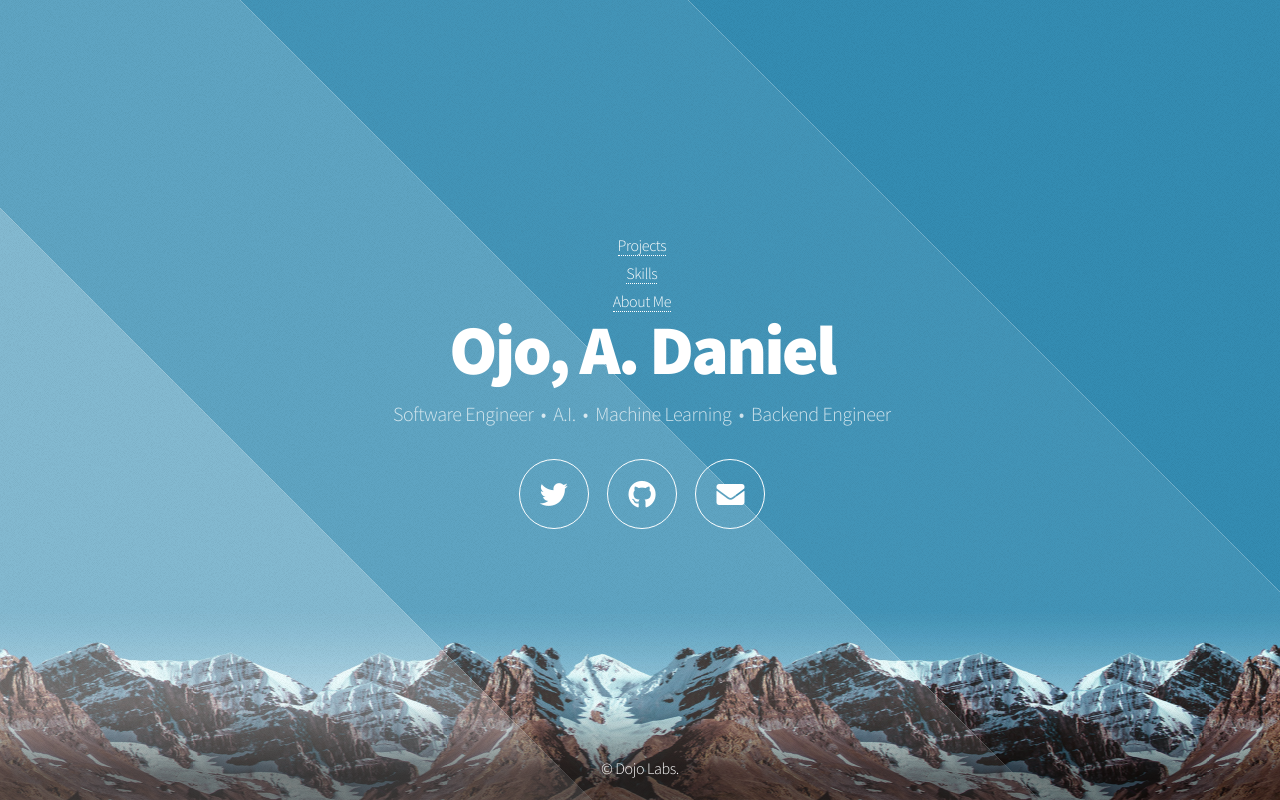
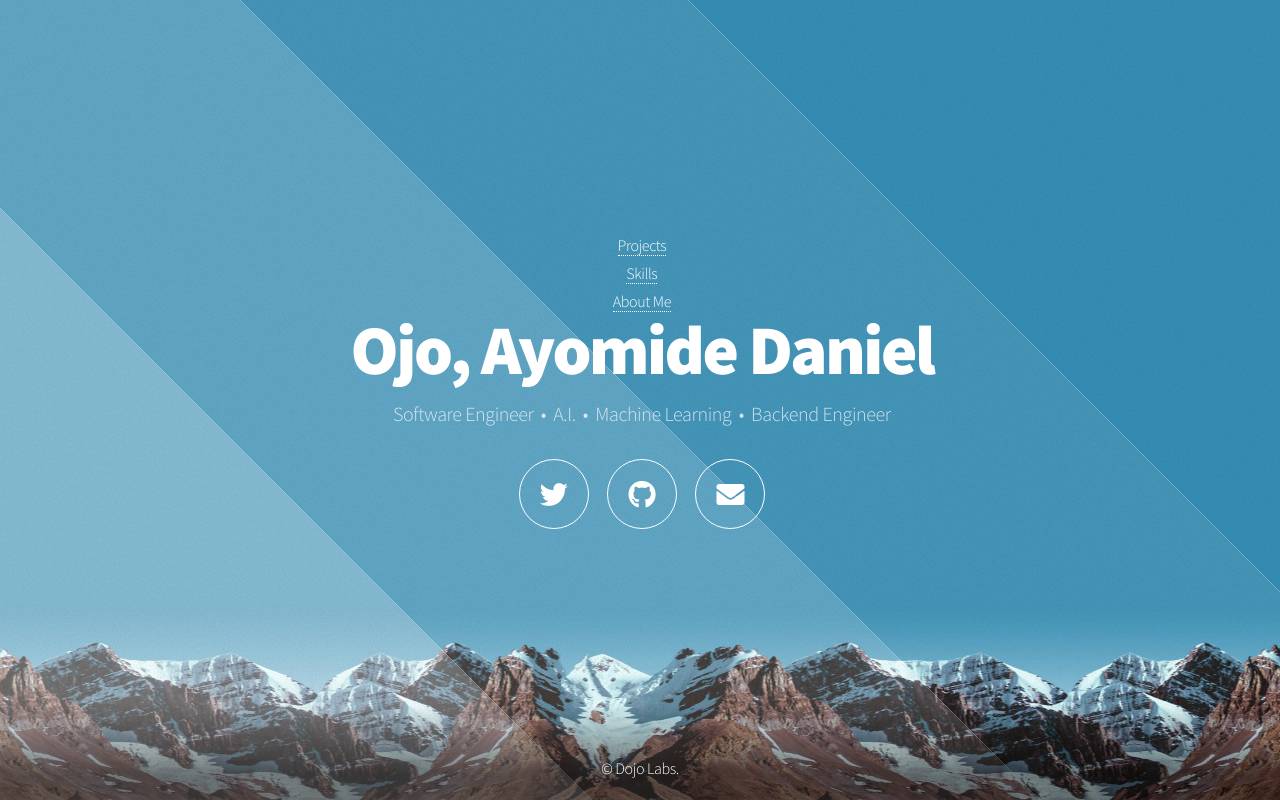
Before and after one commit to Danielojo11/dojo-repo, a plain HTML site: page portfolio/index.html in a window 1280 px wide. Drawn offline with Linux system fonts and the light colour scheme.

Commit message:
Update index.html

```diff
--- a/portfolio/index.html
+++ b/portfolio/index.html
@@ -26,7 +26,7 @@
 							<li><a href="skills.html">Skills</a></li>
 							<li><a href="about.html">About Me</a></li>
 						</ul>
-						<h1>Ojo, A. Daniel</h1>
+						<h1>Ojo, Ayomide Daniel</h1>
 						<p>Software Engineer &nbsp;&bull;&nbsp; A.I. &nbsp;&bull;&nbsp; Machine Learning &nbsp;&bull;&nbsp; Backend Engineer</p>
 						<nav>
 							<ul>
```
